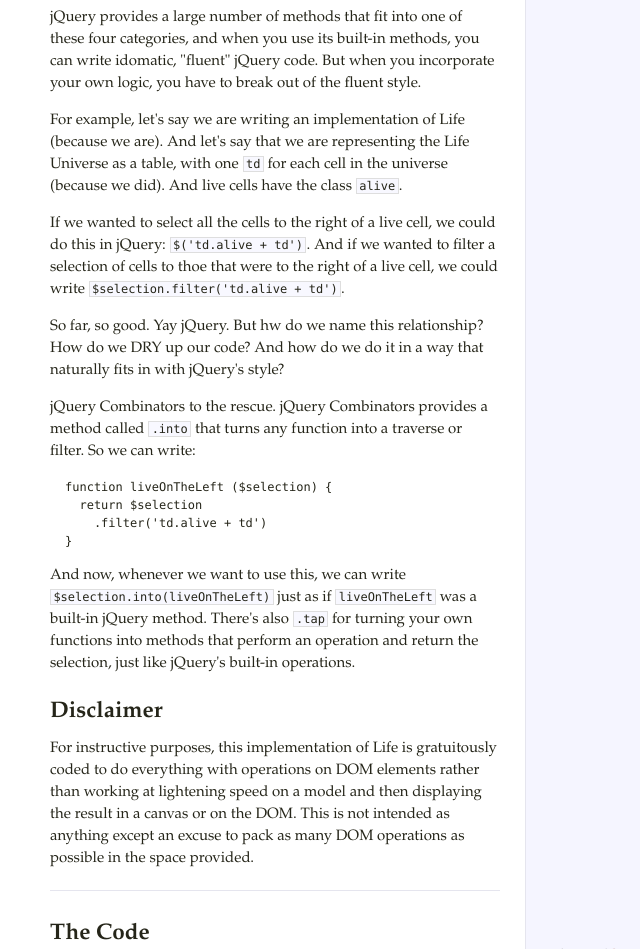
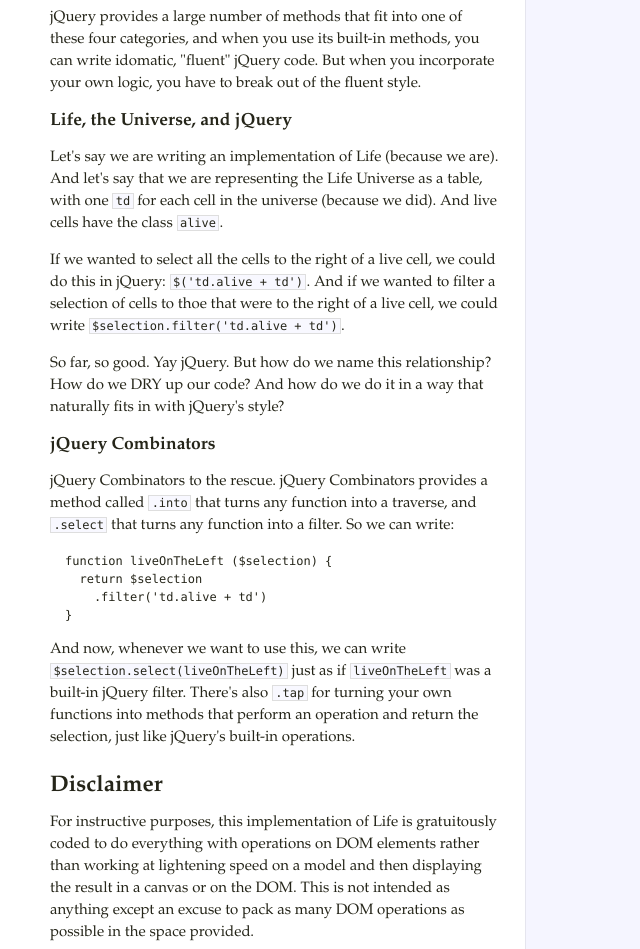
Before and after one commit to raganwald/JQuery-Combinators, a plain HTML site: page life/life.html in a window 1280 px wide. Shown: the part 764-1713 px from the top of the page, without its empty margins (0-640 px from the left). Drawn offline with Linux system fonts and the light colour scheme.

Commit message:
surprise, i have to rerun docco!

```diff
--- a/life/life.html
+++ b/life/life.html
@@ -6,7 +6,7 @@
 using exactly the same fluent style that jQuery's methods use, creating a single, consistent
 and easy-to-read style for your jQuery-powered JavaScript or CoffeeScript.</p>
 
-<p>You can try it [<strong>here</strong>]. Click to toggle a cell between alive and dead. Press return
+<p>You can try it <strong><a href="./index.html">here</a></strong>. Click to toggle any cell between alive and dead. Press return
 to advance a generation.</p>             </td>             <td class="code">               <div class="highlight"><pre></pre></div>             </td>           </tr>                               <tr id="section-2">             <td class="docs">               <div class="pilwrap">                 <a class="pilcrow" href="#section-2">&#182;</a>               </div>               <h2>Introduction</h2>
 
 <p>jQuery is a general-purpose library that provides a number of browser-specific functions. Its core
@@ -26,7 +26,9 @@
 when you use its built-in methods, you can write idomatic, "fluent" jQuery code. But when you
 incorporate your own logic, you have to break out of the fluent style.</p>
 
-<p>For example, let's say we are writing an implementation of Life (because we are). And let's
+<h3>Life, the Universe, and jQuery</h3>
+
+<p>Let's say we are writing an implementation of Life (because we are). And let's
 say that we are representing the Life Universe as a table, with one <code>td</code> for each cell in the
 universe (because we did). And live cells have the class <code>alive</code>.</p>
 
@@ -34,11 +36,13 @@
 <code>$('td.alive + td')</code>. And if we wanted to filter a selection of cells to thoe that were to the
 right of a live cell, we could write <code>$selection.filter('td.alive + td')</code>.</p>
 
-<p>So far, so good. Yay jQuery. But hw do we name this relationship? How do we DRY up our code?
+<p>So far, so good. Yay jQuery. But how do we name this relationship? How do we DRY up our code?
 And how do we do it in a way that naturally fits in with jQuery's style?</p>
 
+<h3>jQuery Combinators</h3>
+
 <p>jQuery Combinators to the rescue. jQuery Combinators provides a method called <code>.into</code> that turns
-any function into a traverse or filter. So we can write:</p>
+any function into a traverse, and <code>.select</code> that turns any function into a filter. So we can write:</p>
 
 <pre><code>function liveOnTheLeft ($selection) {
   return $selection
@@ -46,8 +50,8 @@
 }
 </code></pre>
 
-<p>And now, whenever we want to use this, we can write <code>$selection.into(liveOnTheLeft)</code> just as
-if <code>liveOnTheLeft</code> was a built-in jQuery method. There's also <code>.tap</code> for turning your own
+<p>And now, whenever we want to use this, we can write <code>$selection.select(liveOnTheLeft)</code> just as
+if <code>liveOnTheLeft</code> was a built-in jQuery filter. There's also <code>.tap</code> for turning your own
 functions into methods that perform an operation and return the selection, just like jQuery's
 built-in operations.</p>             </td>             <td class="code">               <div class="highlight"><pre></pre></div>             </td>           </tr>                               <tr id="section-4">             <td class="docs">               <div class="pilwrap">                 <a class="pilcrow" href="#section-4">&#182;</a>               </div>               <h2>Disclaimer</h2>
 
```
